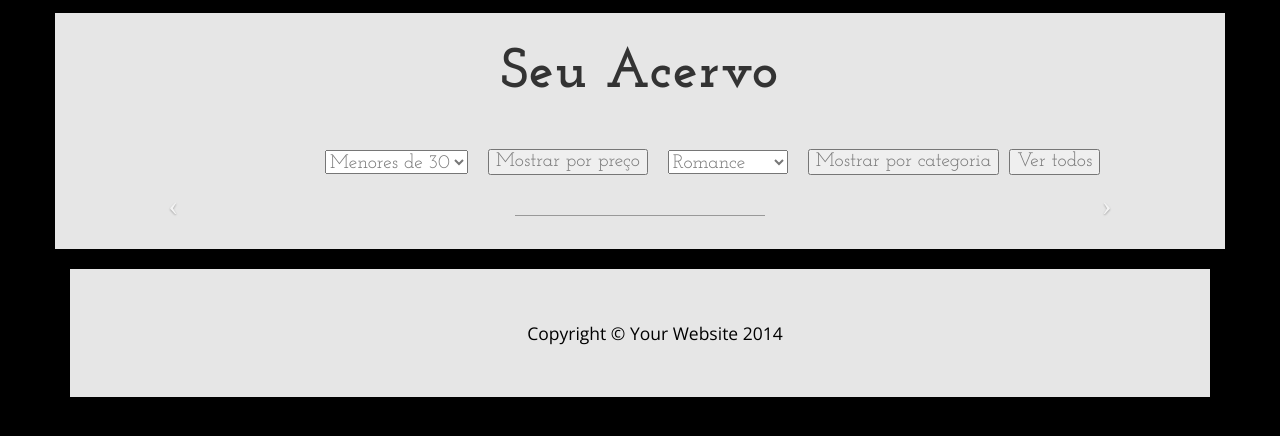
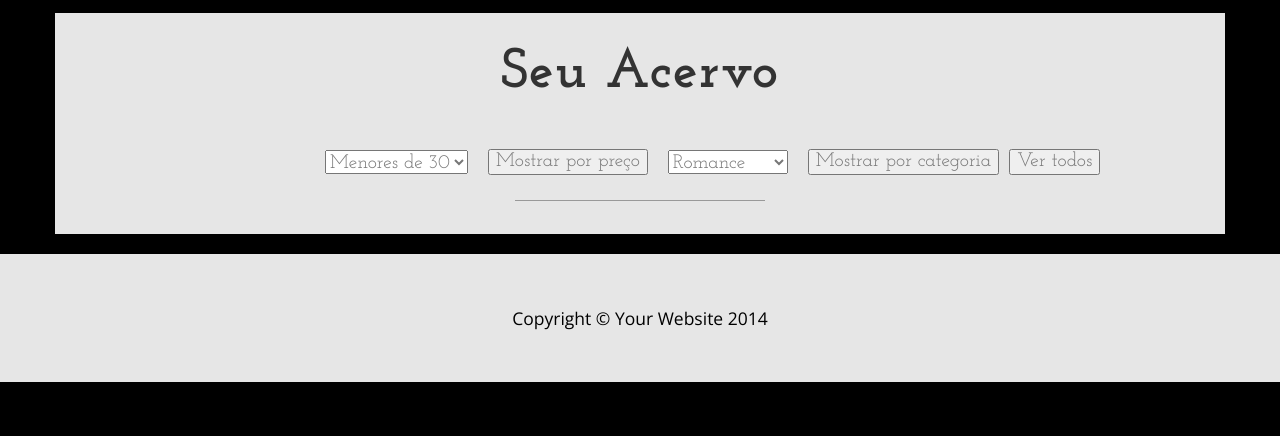
Before and after one commit to Yuri1973/acervo-livros, a PHP site: page / in a window 1280 px wide. Shown: the part 211-647 px from the top of the page. Run offline with PHP 8.4, Linux system fonts and the light colour scheme.

Commit message:
Update index.php

```diff
--- a/index.php
+++ b/index.php
@@ -116,15 +116,13 @@
                             </form></small>
                     </h2>
 
-                    <div id="carousel-example-generic" class="carousel slide">
 
-                        <!-- Wrapper for slides -->
-                        <div class="carousel-inner">
-                            <div class="wall">
                     <?php
                         $xml = simplexml_load_file('acervo.xml');
-for ($i = 0; $i < $xml->count(); $i++) {
-    echo "<fieldset><div class=\"livros\"><p class=\"titulo\"> Título: </p><p>" . strval($xml->livro[$i]->titulo) . "</br></p>";
+                        for ($i = 0; $i < $xml->count(); $i++) {?>
+                            <div class="col-md-4 mb-4 mb-md-0">
+                            <div class="card h-100">
+                            <?php echo "<fieldset><div class=\"livros\"><p class=\"titulo\"> Título: </p><p>" . strval($xml->livro[$i]->titulo) . "</br></p>";
                             echo "<p class=\"isbn\"> ISBN: " . strval($xml->livro[$i]['ISBN']) . "</br></p>";
                             echo "<p class=\"edicao\"> Edição: " . strval($xml->livro[$i]->titulo['edicao']) . "</br></p>";
                             echo "<p class=\"categ\"> Categoria: " . strval($xml->livro[$i]->categoria) . "</br></p>";
@@ -137,24 +135,17 @@ for ($i = 0; $i < $xml->count(); $i++) {
                             echo "<p class=\"publ\"> Ano de Publicação: " . strval($xml->livro[$i]->anopub) . "</br></p>";
                             echo "<p class=\"editora\"> Editora: " . strval($xml->livro[$i]->editora) . "</br></p>";
                             echo "</div> <div class=\"foto\"><img src='Imagens\\" . strval($xml->livro[$i]->imagem) . "'></td>";
-    echo "<hr/></div></fieldset>";
-}
+                            echo "<hr/></div></fieldset>";?>
+                       </div></div>
+                        <?php }
                     ?>
-                       </div>
-                        </div>
 
-                        <!-- Controls -->
-                        <a class="left carousel-control" href="#carousel-example-generic" data-slide="prev">
-                            <span class="icon-prev"></span>
-                        </a>
-                        <a class="right carousel-control" href="#carousel-example-generic" data-slide="next">
-                            <span class="icon-next"></span>
-                        </a>
-                    </div>
+
+
 
 
                     <hr class="tagline-divider">
-
+                  </div>
                 </div>
             </div>
         </div>
@@ -176,12 +167,6 @@ for ($i = 0; $i < $xml->count(); $i++) {
     <!-- Bootstrap Core JavaScript -->
     <script src="js/bootstrap.min.js"></script>
 
-    <!-- Script to Activate the Carousel -->
-    <script>
-    $('.carousel').carousel({
-        interval: 5000 //changes the speed
-    })
-    </script>
 
 </body>
 </html>
```
Lines whose indentation alone changed are shown as unchanged.
